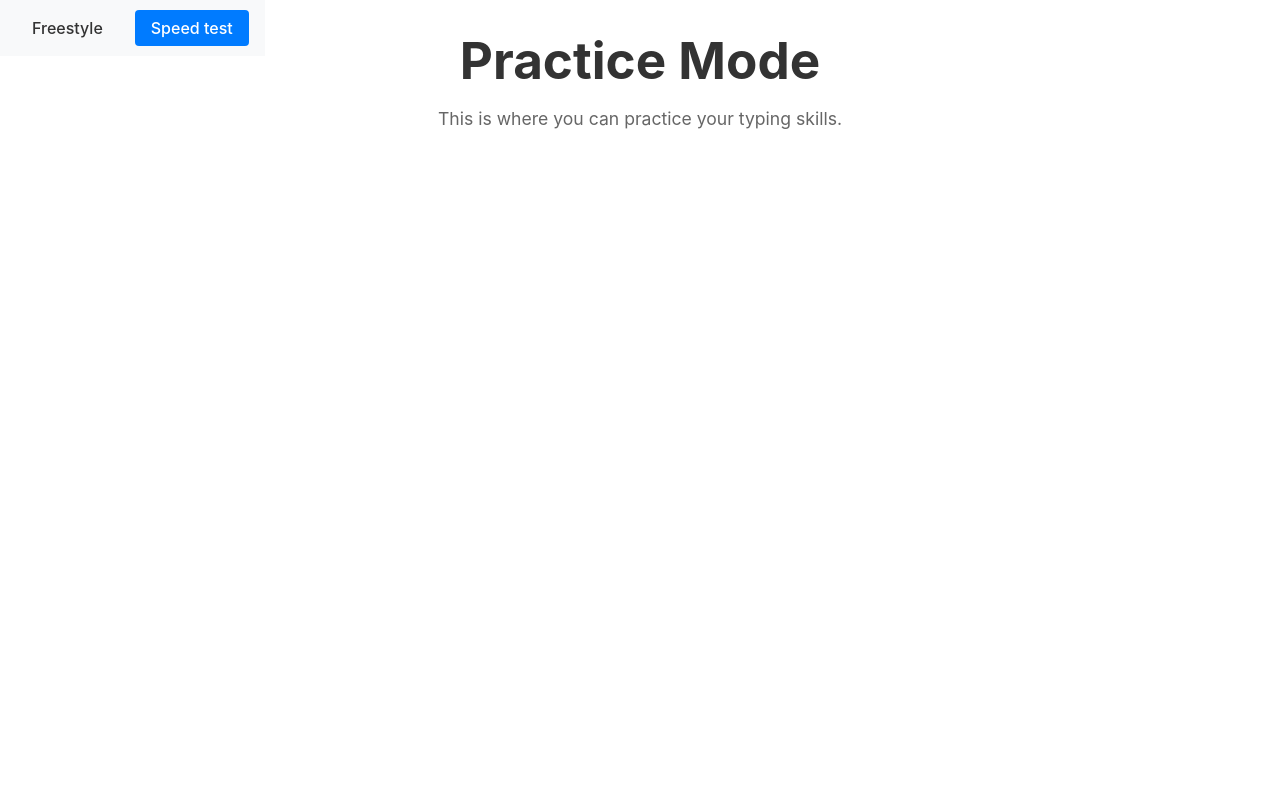
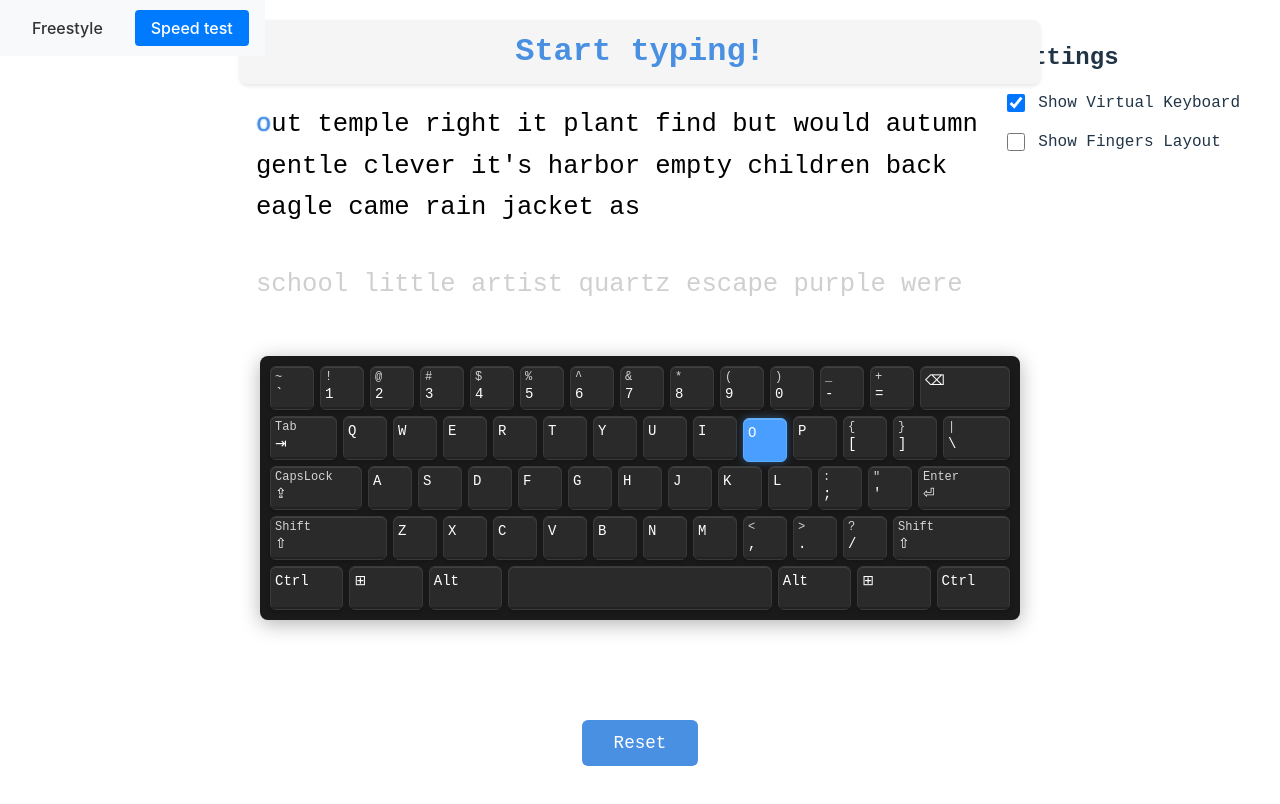
Before and after one commit to nstoichev/typing-game, a React (Vite) app: page /practice in a window 1280 px wide. Shown: the top 804 px of the page. Built offline with nearby package versions, Linux system fonts and the light colour scheme.

Commit message:
feat: Update result modal for the practice page.

```diff
--- a/src/App.jsx
+++ b/src/App.jsx
@@ -3,7 +3,6 @@ import { BrowserRouter as Router, Routes, Route } from 'react-router-dom'
 import ResultsModal from './components/ResultsModal'
 import Settings from './components/Settings'
 import ActionButtons from './components/ActionButtons'
-import GameButtons from './components/GameButtons'
 import TextDisplay from './components/TextDisplay'
 import VirtualKeyboard from './components/VirtualKeyboard'
 import Navigation from './components/Navigation'
@@ -35,10 +34,6 @@ function Home() {
 
   const handleGenerate = () => {
     initializeText()
-  }
-
-  const handleOneMinuteGame = (seconds) => {
-    setCountdown(seconds);
   }
 
   const getNextKey = () => {
@@ -78,11 +73,6 @@ function Home() {
         onRestart={handleRestart}
         onGenerate={handleGenerate}
       />
-      <GameButtons
-        onOneMinuteGame={handleOneMinuteGame}
-        disabled={textSource !== 'random'}
-        isOneMinuteMode={countdown !== null}
-      />
       {isComplete && stats && (
         <ResultsModal stats={stats} onTryAgain={handleTryAgain} onGenerate={handleGenerate} />
       )}
--- a/src/components/ActionButtons.jsx
+++ b/src/components/ActionButtons.jsx
@@ -2,13 +2,14 @@ import React from 'react';
 import PropTypes from 'prop-types';
 import styles from './ActionButtons.module.css';
 
-const ActionButtons = ({ onRestart, onGenerate }) => {
+const ActionButtons = ({ onRestart, onGenerate, isPracticeMode = false }) => {
   const handleMouseUp = (e) => {
     e.target.blur();
   };
 
   return (
     <div className={styles.actionButtons}>
+      {!isPracticeMode && (
         <button
           className={styles.button}
           onClick={onRestart}
@@ -16,20 +17,22 @@ const ActionButtons = ({ onRestart, onGenerate }) => {
         >
           Restart
         </button>
+      )}
       <button
         className={styles.button}
         onClick={onGenerate}
         onMouseUp={handleMouseUp}
       >
-        Generate New Text
+        {isPracticeMode ? 'Reset' : 'Generate New Text'}
       </button>
     </div>
   );
 };
 
 ActionButtons.propTypes = {
-  onRestart: PropTypes.func.isRequired,
-  onGenerate: PropTypes.func.isRequired
+  onRestart: PropTypes.func,
+  onGenerate: PropTypes.func.isRequired,
+  isPracticeMode: PropTypes.bool
 };
 
 export default ActionButtons;
--- a/src/components/ResultsModal.jsx
+++ b/src/components/ResultsModal.jsx
@@ -1,7 +1,7 @@
 import PropTypes from 'prop-types'
 import './ResultsModal.css'
 
-function ResultsModal({ stats, onTryAgain, onGenerate }) {
+function ResultsModal({ stats, onTryAgain, onGenerate, isPracticeMode = false }) {
   const MAX_WRONG_WORDS = 20;
   const wrongWords = stats.wrongWords.slice(0, MAX_WRONG_WORDS);
   const hasMoreWords = stats.wrongWords.length > MAX_WRONG_WORDS;
@@ -42,11 +42,13 @@ function ResultsModal({ stats, onTryAgain, onGenerate }) {
           </div>
         )}
         <div className="action-buttons">
-          <button className="action-button" onClick={onTryAgain}>
-            Restart
-          </button>
+          {!isPracticeMode && (
+            <button className="action-button" onClick={onTryAgain}>
+              Restart
+            </button>
+          )}
           <button className="action-button" onClick={onGenerate}>
-            Generate New Text
+            {isPracticeMode ? 'Reset' : 'Generate New Text'}
           </button>
         </div>
       </div>
@@ -61,7 +63,8 @@ ResultsModal.propTypes = {
     wrongWords: PropTypes.array.isRequired
   }).isRequired,
   onTryAgain: PropTypes.func.isRequired,
-  onGenerate: PropTypes.func.isRequired
+  onGenerate: PropTypes.func.isRequired,
+  isPracticeMode: PropTypes.bool
 }
 
 export default ResultsModal
--- a/src/components/Settings.jsx
+++ b/src/components/Settings.jsx
@@ -10,11 +10,13 @@ const Settings = ({
   onToggleKeyboard,
   showFingerLayout,
   onToggleFingerLayout,
-  hideSourceSelector
+  hideSourceSelector,
+  showSourceSelector = true
 }) => {
   return (
     <div className={styles.settings}>
       <h2>Settings</h2>
+      {showSourceSelector && (
         <div className={styles.settingRow}>
           <SourceSelector
             onSourceChange={onSourceChange}
@@ -22,6 +24,7 @@ const Settings = ({
             hide={hideSourceSelector}
           />
         </div>
+      )}
       <div className={styles.settingRow}>
         <label className={styles.settingLabel}>
           <input
@@ -49,13 +52,14 @@ const Settings = ({
 };
 
 Settings.propTypes = {
-  onSourceChange: PropTypes.func.isRequired,
-  currentSource: PropTypes.string.isRequired,
+  onSourceChange: PropTypes.func,
+  currentSource: PropTypes.string,
   showKeyboard: PropTypes.bool.isRequired,
   onToggleKeyboard: PropTypes.func.isRequired,
   showFingerLayout: PropTypes.bool.isRequired,
   onToggleFingerLayout: PropTypes.func.isRequired,
-  hideSourceSelector: PropTypes.bool
+  hideSourceSelector: PropTypes.bool,
+  showSourceSelector: PropTypes.bool
 };
 
 export default Settings;
--- a/src/pages/Practice.jsx
+++ b/src/pages/Practice.jsx
@@ -1,11 +1,79 @@
-import React from 'react';
+import React, { useState, useEffect } from 'react';
 import '../styles/Practice.css';
+import ResultsModal from '../components/ResultsModal';
+import Settings from '../components/Settings';
+import ActionButtons from '../components/ActionButtons';
+import TextDisplay from '../components/TextDisplay';
+import VirtualKeyboard from '../components/VirtualKeyboard';
+import { useTypingGame } from '../hooks/useTypingGame';
 
 const Practice = () => {
+  const [showKeyboard, setShowKeyboard] = useState(true);
+  const [showFingerLayout, setShowFingerLayout] = useState(false);
+  const {
+    currentChunk,
+    nextChunk,
+    typedText,
+    isComplete,
+    stats,
+    handleRestart,
+    initializeText,
+    countdown,
+    setCountdown
+  } = useTypingGame('random');
+
+  // Initialize countdown to 60 seconds
+  useEffect(() => {
+    setCountdown(60);
+  }, [setCountdown]);
+
+  const handleGenerate = () => {
+    initializeText();
+    setCountdown(60);
+  };
+
+  const getNextKey = () => {
+    if (!currentChunk) return '';
+    const typedLength = typedText.length;
+    return currentChunk[typedLength] || '';
+  };
+
   return (
-    <div className="practice-page">
-      <h1>Practice Mode</h1>
-      <p>This is where you can practice your typing skills.</p>
+    <div className="typing-container">
+      <Settings
+        showKeyboard={showKeyboard}
+        onToggleKeyboard={setShowKeyboard}
+        showFingerLayout={showFingerLayout}
+        onToggleFingerLayout={setShowFingerLayout}
+        hideSourceSelector={true}
+        showSourceSelector={false}
+      />
+      <div className="countdown-display">
+        {countdown === 60 ? 'Start typing!' : `${countdown} seconds`}
+      </div>
+      <TextDisplay
+        currentChunk={currentChunk}
+        nextChunk={nextChunk}
+        typedText={typedText}
+      />
+      {showKeyboard && (
+        <VirtualKeyboard
+          nextKey={getNextKey()}
+          showFingerLayout={showFingerLayout}
+        />
+      )}
+      <ActionButtons
+        onGenerate={handleGenerate}
+        isPracticeMode={true}
+      />
+      {isComplete && stats && (
+        <ResultsModal
+          stats={stats}
+          onTryAgain={handleGenerate}
+          onGenerate={handleGenerate}
+          isPracticeMode={true}
+        />
+      )}
     </div>
   );
 };
```
Lines whose indentation alone changed are shown as unchanged.
